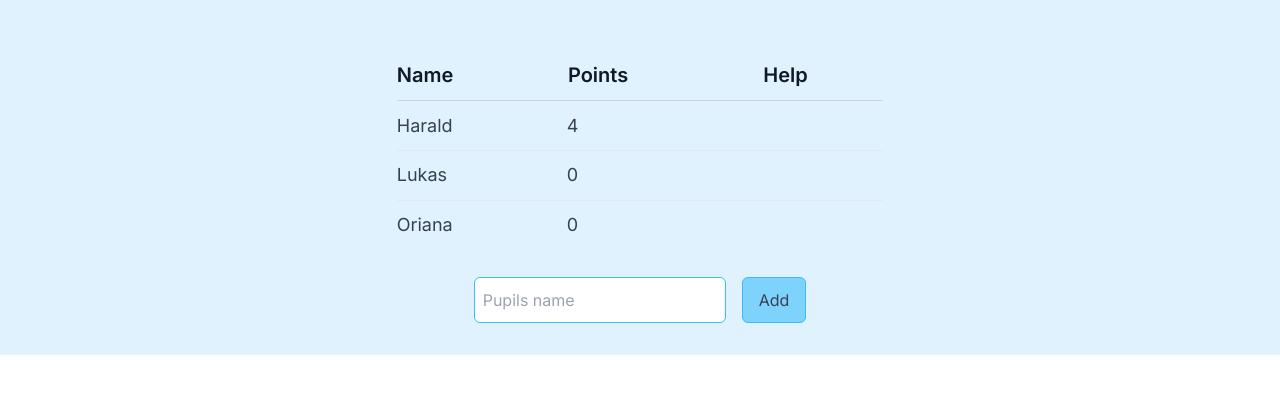
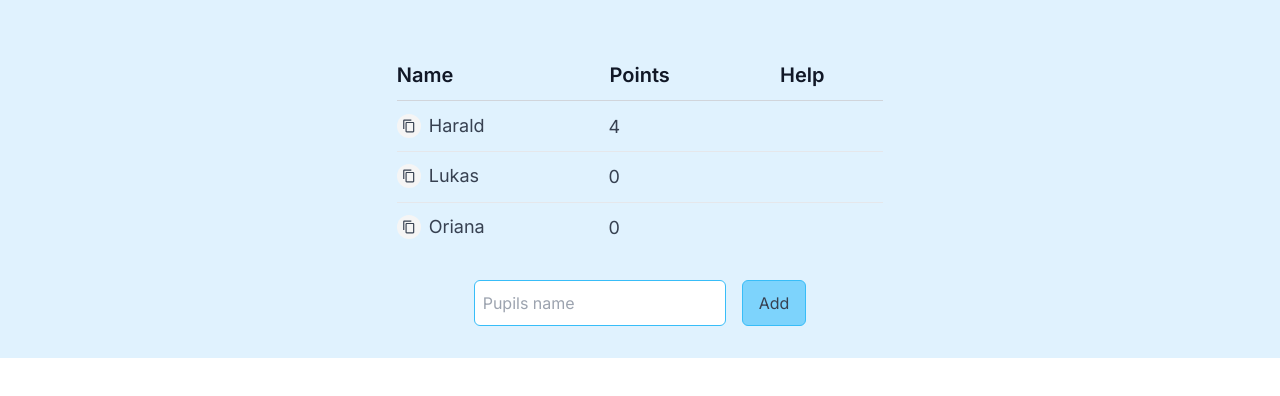
Before and after one commit to Oriianamendez/sci-quest-math, a Next.js app: page /dashboard in a window 1280 px wide. Shown: the top 396 px of the page. Built offline with nearby package versions, Linux system fonts and the light colour scheme.

Commit message:
gh-34 add copy icon to pupil link in dashboard
Co-authored-by: Orianamendez <egleemendez@gmail.com>
Co-authored-by: Lukaslaas <lukas.s.laas@gmail.com>

```diff
--- a/src/app/_components/pupil-row.tsx
+++ b/src/app/_components/pupil-row.tsx
@@ -1,16 +1,23 @@
 "use client";
-
+import ContentCopyIcon from "@mui/icons-material/ContentCopy";
 import { HelpCounter } from "./help-counter";
 
 export function PupilRow({ pupil }: { pupil: any }) {
   return (
     <tr>
-      <td
-        className="cursor-pointer"
-        onClick={() =>
-          navigator.clipboard.writeText(`${window.location.origin}/${pupil.id}`)
-        }
-      >
+      <td className="flex flex-row gap-2 items-center">
+        <button
+          title={`${window.location.origin}/${pupil.id}`}
+          className="flex justify-center size-6 items-center text-sm p-2 rounded-full bg-neutral-100   hover:bg-neutral-50 "
+          onClick={() =>
+            navigator.clipboard.writeText(
+              `${window.location.origin}/${pupil.id}`,
+            )
+          }
+        >
+          <ContentCopyIcon color="inherit" fontSize="inherit" />
+        </button>
+
         {pupil.name}
       </td>
       <td>{pupil.answers.length}</td>
```
